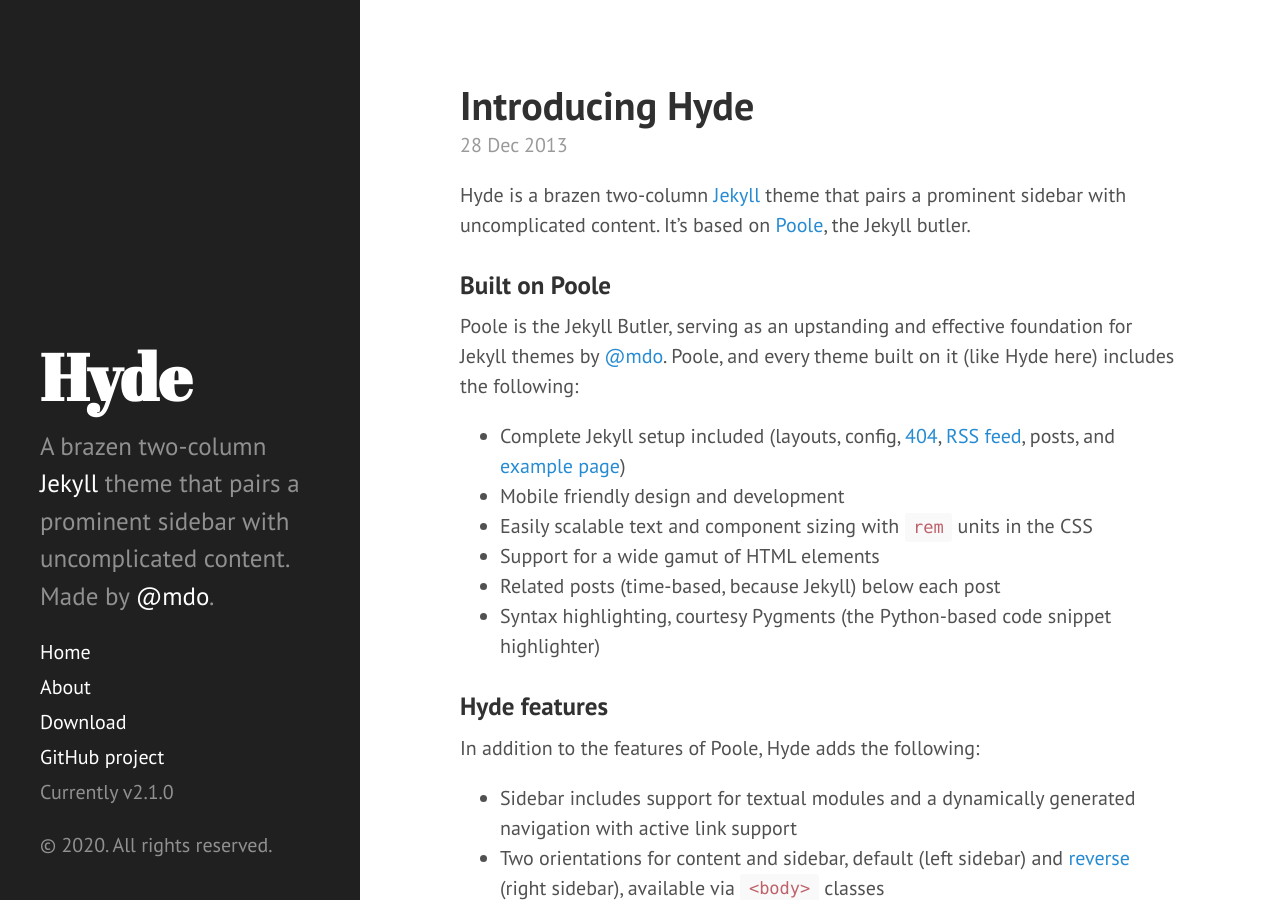
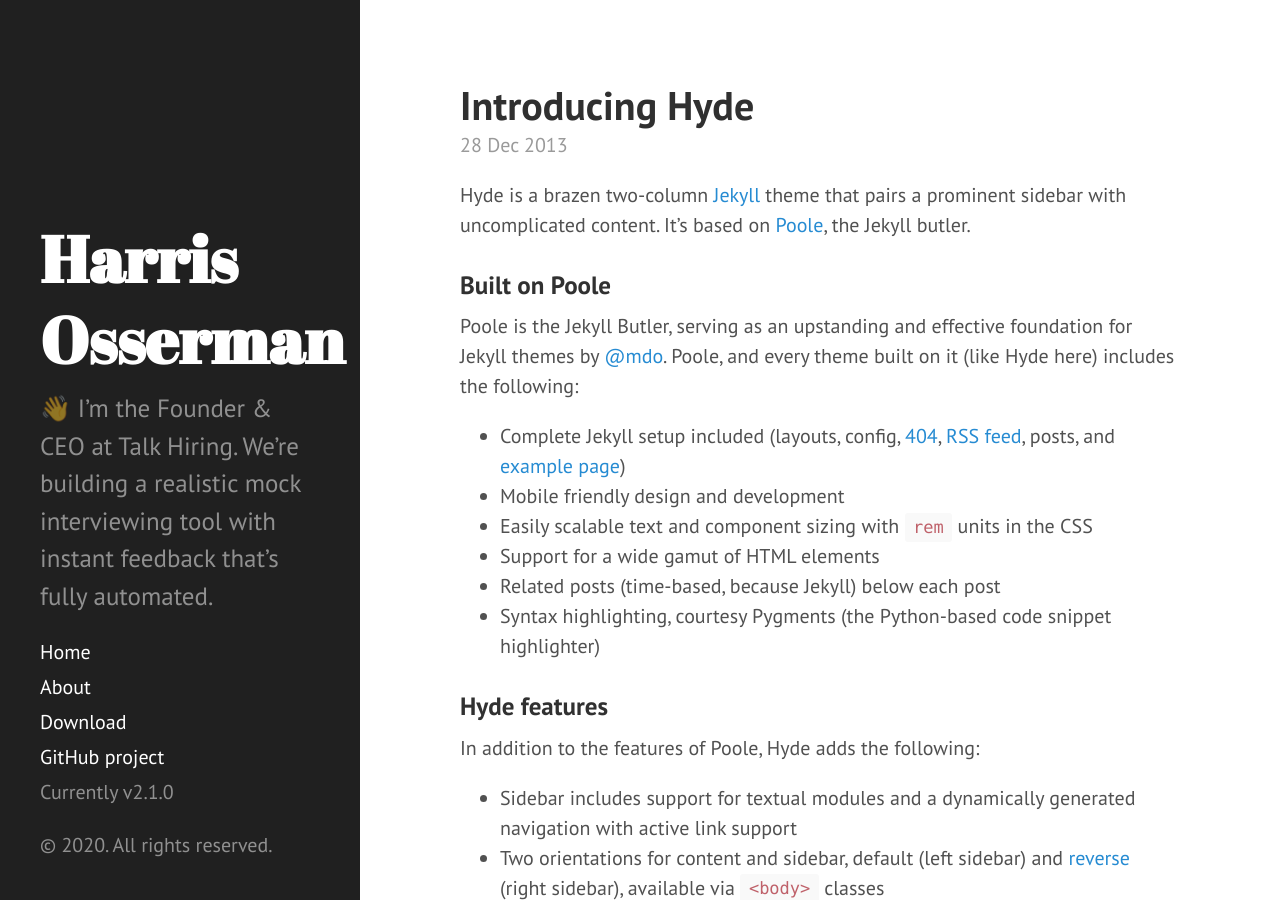
Before and after one commit to harrisosserman/harrisosserman.github.io, a Jekyll site: the page built from index.html, in a window 1280 px wide and 900 px high. Built offline with Jekyll 4.4.1, drawn with Linux system fonts in a browser that asks for light colours; Markdown is read by kramdown in place of the engine named in the settings; the list of posts is cut into pages by our own code.

Commit message:
Update _config.yml

```diff
--- a/_config.yml
+++ b/_config.yml
@@ -6,9 +6,9 @@
 permalink:        pretty
 
 # Setup
-title:            Hyde
-tagline:          'A Jekyll theme'
-description:      'A brazen two-column <a href="http://jekyllrb.com" target="_blank">Jekyll</a> theme that pairs a prominent sidebar with uncomplicated content. Made by <a href="https://twitter.com/mdo" target="_blank">@mdo</a>.'
+title:            Harris Osserman
+tagline:          ''
+description:      '👋 I’m the Founder & CEO at Talk Hiring. We’re building a realistic mock interviewing tool with instant feedback that’s fully automated.'
 url:              http://hyde.getpoole.com
 baseurl:          /
 
```
